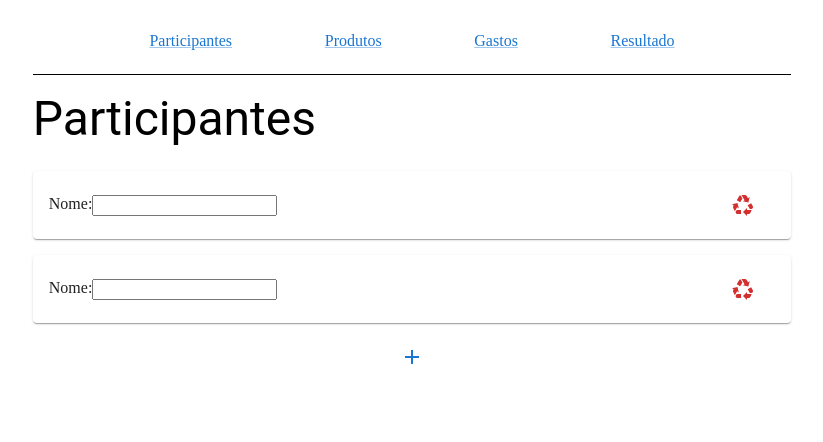
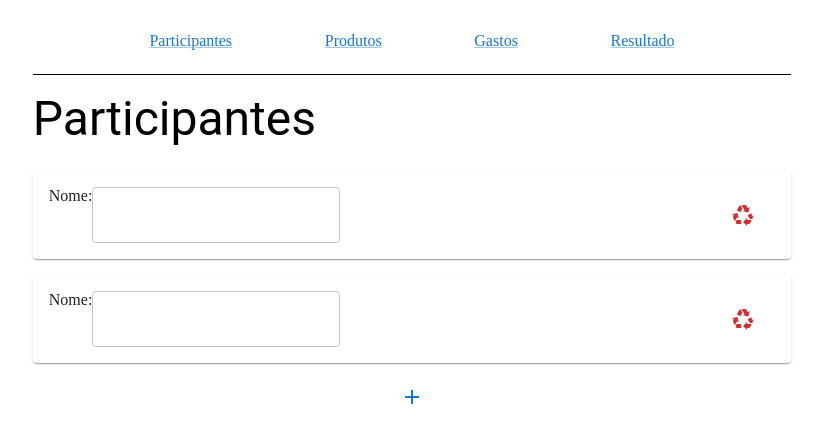
Before and after one commit to jonatas1n/divide-ai, a React (Vite) app: page /guests in a window 1280 px wide. Shown: the top 442 px of the page, without its empty margins (228-1051 px from the left). Built offline with nearby package versions, Linux system fonts and the light colour scheme.

Commit message:
chore: replace input by MUI component

```diff
--- a/src/components/guests/GuestForm/index.tsx
+++ b/src/components/guests/GuestForm/index.tsx
@@ -3,6 +3,7 @@ import { GuestType } from "../../../types";
 import { useAppContext } from "../../../hooks/Context";
 
 import Stack from "@mui/material/Stack";
+import TextField from "@mui/material/TextField";
 
 type GuestFormProps = {
   guest: GuestType;
@@ -23,7 +24,7 @@ export const GuestForm = ({ guest }: GuestFormProps) => {
     <Stack>
       <Stack direction="row" spacing={2}>
         Nome:
-        <input
+        <TextField
           value={formData.name}
           onChange={handleChange("name")}
           required
```
